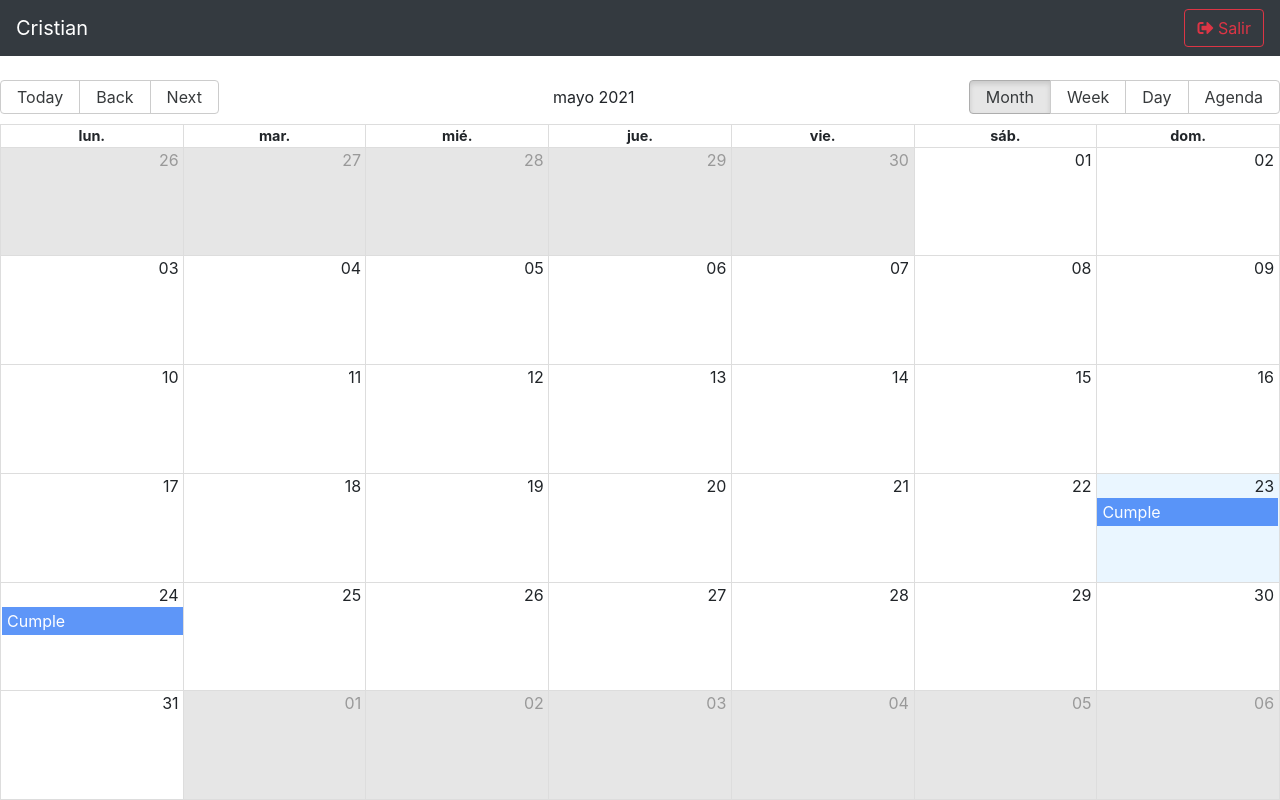
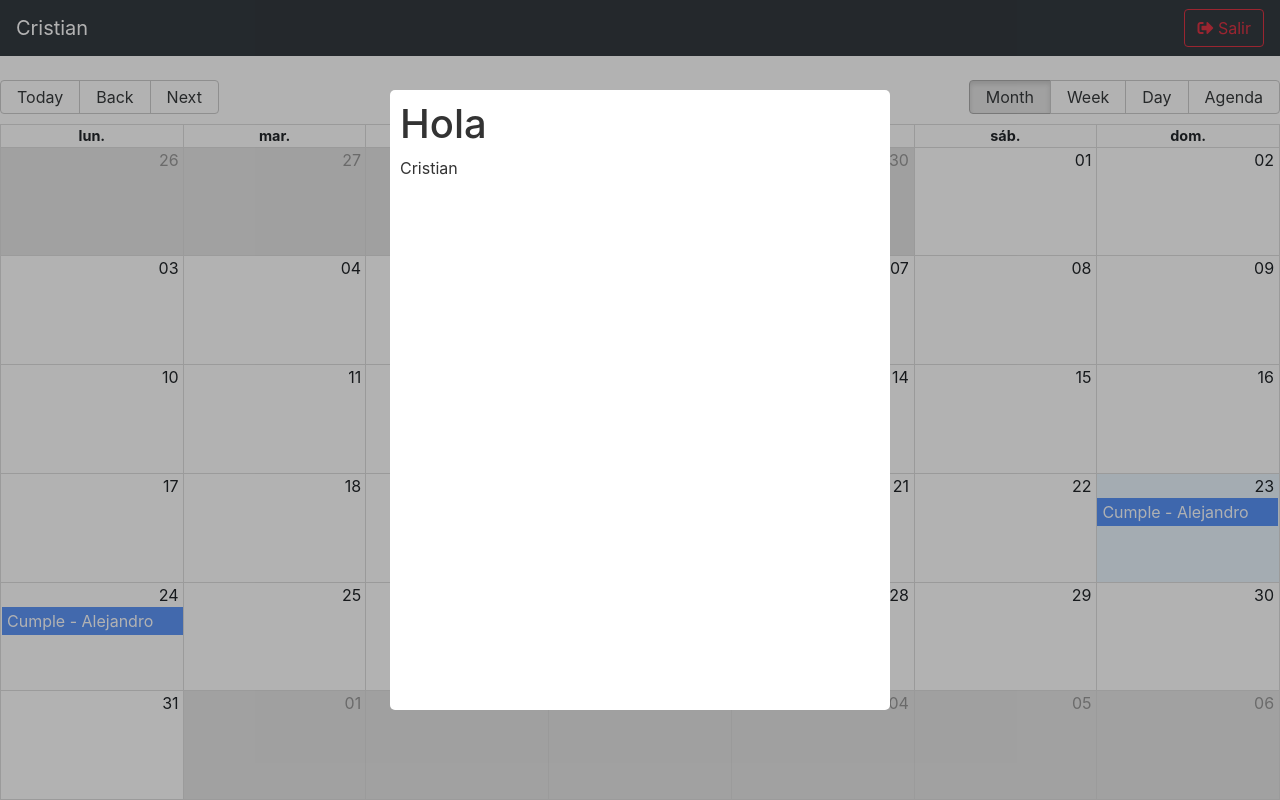
Before and after one commit to alejandromunozc/calendar-app, a React (Create React App) app: page / in a window 1280 px wide. Built offline with nearby package versions, Linux system fonts and the light colour scheme.

Commit message:
Eventos calendar, configurar modal

```diff
--- a/package.json
+++ b/package.json
@@ -10,6 +10,7 @@
     "react": "^17.0.2",
     "react-big-calendar": "^0.33.3",
     "react-dom": "^17.0.2",
+    "react-modal": "^3.13.1",
     "react-router-dom": "^5.2.0",
     "react-scripts": "4.0.3",
     "web-vitals": "^1.1.2"
--- /dev/null
+++ b/src/componets/calendar/CalendarEvent.jsx
@@ -0,0 +1,13 @@
+import React from 'react'
+
+export const CalendarEvent = ({event}) => {
+
+  const {title, user} = event;
+
+  return (
+    <div>
+      <span>{title}</span>
+      <span> - {user.name}</span>
+    </div>
+  )
+}
--- /dev/null
+++ b/src/componets/calendar/CalendarModal.jsx
@@ -0,0 +1,39 @@
+import React, { useState } from 'react';
+import Modal from 'react-modal';
+
+const customStyles = {
+  content : {
+    top                   : '50%',
+    left                  : '50%',
+    right                 : 'auto',
+    bottom                : 'auto',
+    marginRight           : '-50%',
+    transform             : 'translate(-50%, -50%)'
+  }
+};
+
+Modal.setAppElement('#root')
+
+export const CalendarModal = () => {
+
+  const [isOpen, setIsOpen] = useState(true);
+
+  const closeModal = () => {
+    setIsOpen(false);
+  }
+
+  return (
+    <Modal
+          isOpen={isOpen}
+          // onAfterOpen={afterOpenModal}
+          onRequestClose={closeModal}
+          style={customStyles}
+          closeTimeoutMS={200}
+          className="modal"
+          overlayClassName="modal-fondo"
+        >
+          <h1>Hola</h1>
+          <span>Cristian</span>
+    </Modal>
+  )
+}
--- a/src/componets/calendar/CalendarScreen.jsx
+++ b/src/componets/calendar/CalendarScreen.jsx
@@ -1,11 +1,13 @@
-import React from 'react';
+import React, { useState } from 'react';
 import {Calendar, momentLocalizer} from 'react-big-calendar';
 import moment from 'moment';
 import { NavBar } from '../ui/NavBar';
 import {messages} from '../../helpers/calendar-messages';
+import { CalendarEvent } from './CalendarEvent';
 import 'react-big-calendar/lib/css/react-big-calendar.css';
 
 import 'moment/locale/es'
+import { CalendarModal } from './CalendarModal';
 moment.locale('es');
 
 const localizer = momentLocalizer(moment);
@@ -14,13 +16,32 @@
   title: 'Cumple',
   start: moment().toDate(),
   end: moment().add(2, 'hours').toDate(),
-  bgcolor: '#fafafa'
+  bgcolor: '#fafafa',
+  notes: 'Preparar fiesta',
+  user: {
+    _id: '123',
+    name: 'Alejandro'
+  }
 }];
 
 export const CalendarScreen = () => {
 
+  const [lastView, setLastView] = useState(localStorage.getItem('lastView') || 'month');
+
+  const onDoubleClick = (e) => {
+    console.log(e);
+  }
+
+  const onSelectEvent = (e) => {
+    console.log(e);
+  }
+
+  const onViewChange = (e) => {
+    setLastView(e);
+    localStorage.setItem('lastView', e);
+  }
+
   const eventStyleGetter = (event, start, end, isSelected) => {
-    console.log(event, start, end, isSelected);
 
     const style = {
       backgroundColor: '#367CF7',
@@ -46,7 +67,14 @@
         endAccessor="end"
         messages={messages}
         eventPropGetter={eventStyleGetter}
+        onDoubleClickEvent={onDoubleClick}
+        onSelectEvent={onSelectEvent}
+        onView={onViewChange}
+        view={lastView}
+        components={{event: CalendarEvent}}
       />
+
+      <CalendarModal />
     </div>
   )
 }
--- a/src/styles.css
+++ b/src/styles.css
@@ -13,3 +13,46 @@
 .rbc-calendar {
     height: 100%;
 }
+
+
+/* Modal */
+
+.ReactModalPortal>div {
+    opacity: 0;
+}
+
+.ReactModalPortal .ReactModal__Overlay {
+    align-items: center;
+    display: flex;
+    justify-content: center;
+    transition: opacity .2s ease-in-out;
+    z-index: 999;
+}
+
+.modal-fondo {
+    background-color: rgba(0, 0, 0, 0.3);
+    bottom: 0;
+    left: 0;
+    right: 0;
+    top: 0;
+    position: fixed;
+}
+
+.ReactModalPortal .ReactModal__Overlay--after-open {
+    opacity: 1;
+}
+
+.ReactModalPortal .ReactModal__Overlay--before-close {
+    opacity: 0;
+}
+
+.modal {
+    background: white;
+    border-radius: 5px;
+    color: rgb(51, 51, 51);
+    display: inline;
+    max-height: 620px;
+    max-width: 500px;
+    outline: none;
+    padding: 10px;
+}
```
Also changed, not shown: 1 other file (tests, documents, lock files or other folders).
